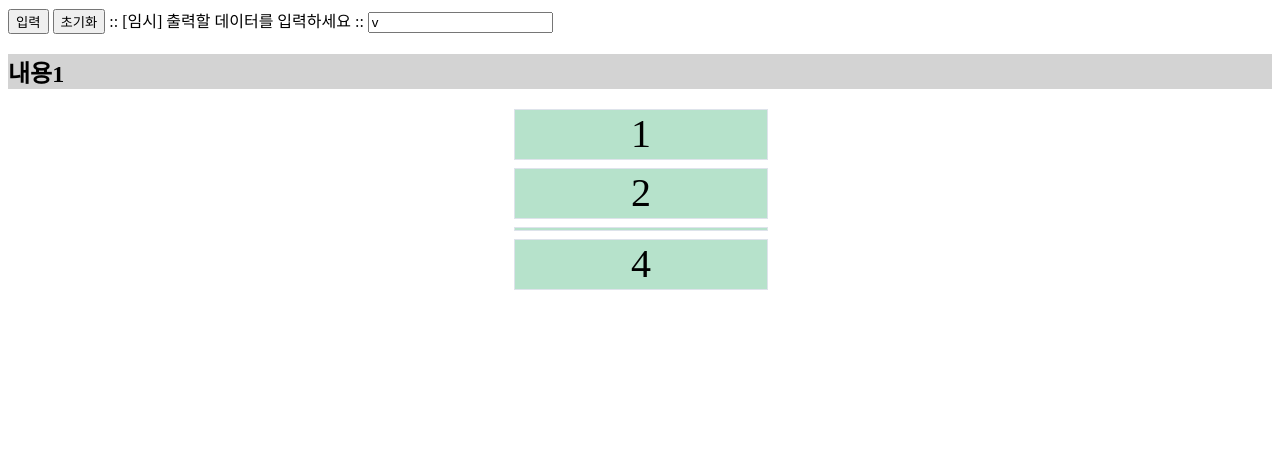
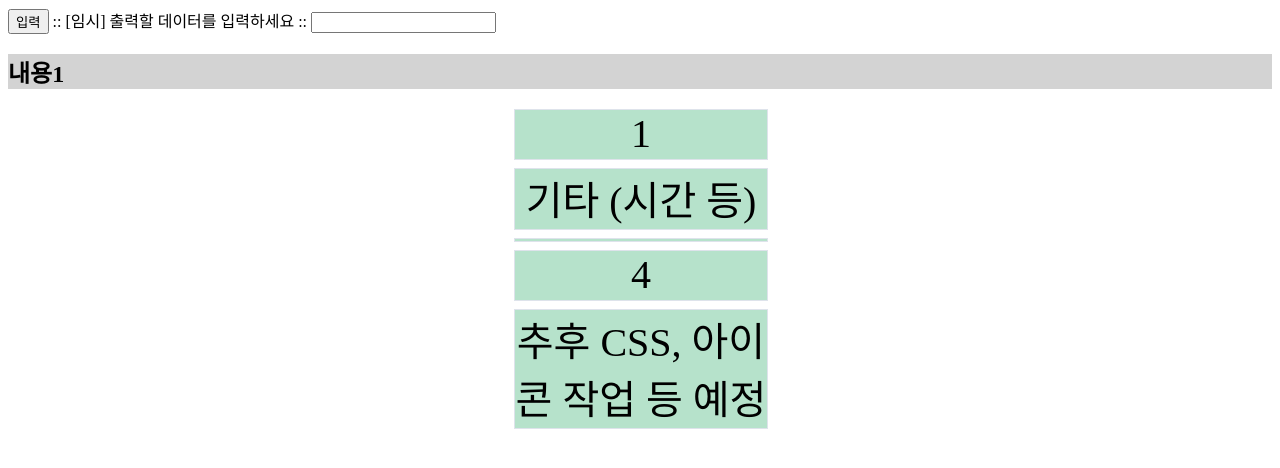
Before and after one commit to Junhyeok2004Dec/https---github.com-rleadme-jnu-timer, a browser extension: page index.html in a window 1280 px wide. Both pictures are taken after a click on the button "입력". Drawn offline with Linux system fonts and the light colour scheme.

Commit message:
update: index.html, js/buttonHandler.js

```diff
--- a/index.html
+++ b/index.html
@@ -13,13 +13,13 @@
 </head>
 <body>
   <button id="input">입력</button>
-  <button id="reset">초기화</button>
 
 
   <label for="data"> :: [임시] 출력할 데이터를 입력하세요 :: </label>
 
 
-  <input type = "text", id ="textInput", value="v">
+  <input type = "text", id ="textInput", value=" ">
+  <script src = "js/buttonHandler.js"></script>
 
 
   <div style="background-color: lightgray; color:black; text-align: left; box-sizing: inherit;
@@ -28,9 +28,10 @@
 
         <div class="main-container">
           <div class="temp-box">1</div>
-          <div class="temp-box">2</div>
-          <div class="temp-box", id = "results">3</div>
+          <div class="temp-box">기타 (시간 등)</div>
+          <div class="temp-box", id = "results">텍스트가 들어갈 자리(공지 등)</div>
           <div class="temp-box">4</div>
+          <div class="temp-box">추후 CSS, 아이콘 작업 등 예정</div>
         </div>
 </body>
 </html>
--- a/js/buttonHandler.js
+++ b/js/buttonHandler.js
@@ -3,14 +3,13 @@ document.addEventListener('DOMContentLoaded', function() {
     var insertBtn = document.getElementById("input");
     var resultComponent = document.getElementById("results");
 
-    var inputdata = document.getElementById("textInput");
 
-    const text = inputdata.innerText;
+    const text = document.getElementById
+    ('textInput').value; // 값 불러오기 안 됨
 
     console.log(text);
-
     insertBtn.addEventListener("click", function() {
-        resultComponent.innerHTML = text;
+        resultComponent.innerText = text;
 
     });
 })
```
